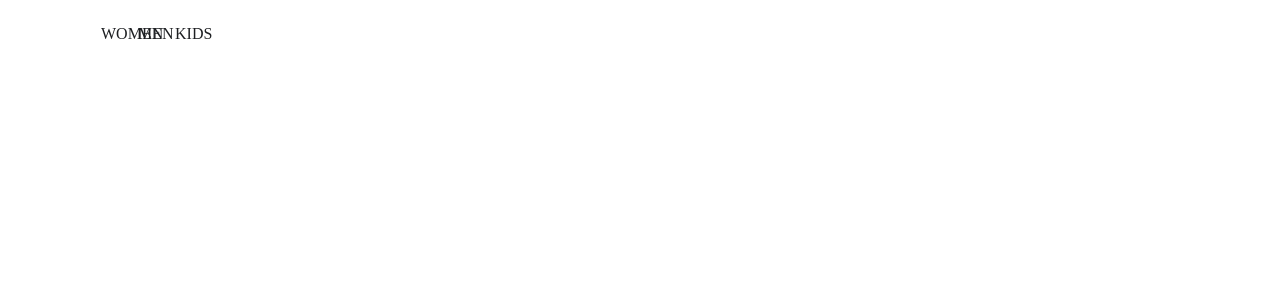
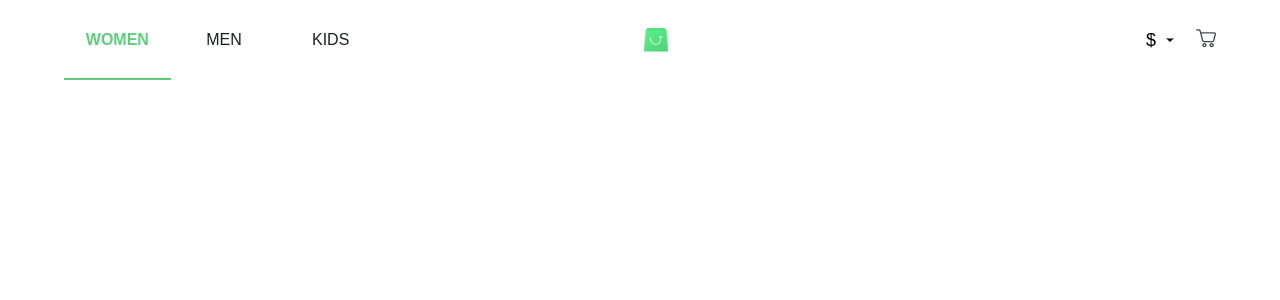
Before and after one commit to OmarAlSeddik/e-commerce-react-redux-graphql, a React (Create React App) app: page / in a window 1280 px wide. Shown: the top 300 px of the page. Built offline with nearby package versions, Linux system fonts and the light colour scheme.

Commit message:
Finished the Header's Static Design

```diff
--- a/src/App.js
+++ b/src/App.js
@@ -2,7 +2,7 @@ import { createGlobalStyle, css } from "styled-components";
 import Header from "./components/Header";
 
 const GlobalStyles = createGlobalStyle`${css`
-  @import url("https://fonts.googleapis.com/css2?family=Raleway&display=swap");
+  @import url("https://fonts.googleapis.com/css2?family=Raleway:wght@400;600&display=swap");
 
   :root {
     --c-primary: #5ece7b;
@@ -19,6 +19,7 @@ const GlobalStyles = createGlobalStyle`${css`
 
   body {
     min-height: 100vh;
+    background-color: #fff;
   }
 `}`;
 
--- a/src/components/Header/Cart.js
+++ b/src/components/Header/Cart.js
@@ -1,5 +1,38 @@
+import styled from "styled-components";
+
+const StyledCart = styled.button`
+  background-color: white;
+  cursor: pointer;
+
+  .cart-icon {
+    width: 1.25rem;
+    height: 1.1875rem;
+  }
+`;
+
 const Cart = () => {
-  return;
+  return (
+    <StyledCart>
+      <svg
+        className="cart-icon"
+        viewBox="0 0 20 19"
+        xmlns="http://www.w3.org/2000/svg"
+      >
+        <path
+          d="M19.5613 3.87359C19.1822 3.41031 18.5924 3.12873 17.9821 3.12873H5.15889L4.75914 1.63901C4.52718 0.773016 3.72769 0.168945 2.80069 0.168945H0.653099C0.295301 0.168945 0 0.450523 0 0.793474C0 1.13562 0.294459 1.418 0.653099 1.418H2.80069C3.11654 1.418 3.39045 1.61936 3.47434 1.92139L6.04306 11.7077C6.27502 12.5737 7.07451 13.1778 8.00152 13.1778H16.4028C17.3289 13.1778 18.1507 12.5737 18.3612 11.7077L19.9405 5.50575C20.0877 4.941 19.9619 4.33693 19.5613 3.87365L19.5613 3.87359ZM18.6566 5.22252L17.0773 11.4245C16.9934 11.7265 16.7195 11.9279 16.4036 11.9279H8.00154C7.68569 11.9279 7.41178 11.7265 7.32789 11.4245L5.49611 4.39756H17.983C18.1936 4.39756 18.4042 4.49824 18.5308 4.65948C18.6567 4.81994 18.7192 5.0213 18.6567 5.22266L18.6566 5.22252Z"
+          fill="#43464E"
+        />
+        <path
+          d="M8.44437 13.9814C7.2443 13.9814 6.25488 14.9276 6.25488 16.0751C6.25488 17.2226 7.24439 18.1688 8.44437 18.1688C9.64445 18.1696 10.6339 17.2234 10.6339 16.0757C10.6339 14.928 9.64436 13.9812 8.44437 13.9812V13.9814ZM8.44437 16.9011C7.9599 16.9011 7.58071 16.5385 7.58071 16.0752C7.58071 15.6119 7.9599 15.2493 8.44437 15.2493C8.92885 15.2493 9.30804 15.6119 9.30804 16.0752C9.30722 16.5188 8.90748 16.9011 8.44437 16.9011Z"
+          fill="#43464E"
+        />
+        <path
+          d="M15.6875 13.9814C14.4875 13.9814 13.498 14.9277 13.498 16.0752C13.498 17.2226 14.4876 18.1689 15.6875 18.1689C16.8875 18.1689 17.877 17.2226 17.877 16.0752C17.8565 14.9284 16.8875 13.9814 15.6875 13.9814ZM15.6875 16.9011C15.2031 16.9011 14.8239 16.5385 14.8239 16.0752C14.8239 15.612 15.2031 15.2493 15.6875 15.2493C16.172 15.2493 16.5512 15.612 16.5512 16.0752C16.5512 16.5188 16.1506 16.9011 15.6875 16.9011Z"
+          fill="#43464E"
+        />
+      </svg>
+    </StyledCart>
+  );
 };
 
 export default Cart;
--- a/src/components/Header/Currency.js
+++ b/src/components/Header/Currency.js
@@ -1,5 +1,51 @@
+import styled from "styled-components";
+
+const StyledCurrency = styled.button`
+  display: flex;
+  align-items: center;
+  gap: 0.625rem;
+  background-color: #fff;
+  cursor: pointer;
+
+  .currency-icon {
+    font-size: 1.125rem;
+    font-weight: 500;
+    line-height: 160%;
+  }
+
+  .caret {
+    width: 0.5rem;
+    height: 0.25rem;
+    transition: transform 0.2s;
+  }
+
+  .caret-down {
+    transform: rotate(180deg);
+  }
+
+  .caret-up {
+    transform: rotate(0deg);
+  }
+`;
+
 const Currency = () => {
-  return;
+  return (
+    <StyledCurrency>
+      <div className="currency-icon">$</div>
+      <svg
+        className="caret caret-down"
+        viewBox="0 0 8 4"
+        xmlns="http://www.w3.org/2000/svg"
+      >
+        <path
+          d="M1 3.5L4 0.5L7 3.5"
+          stroke="black"
+          strokeLinecap="round"
+          strokeLinejoin="round"
+        />
+      </svg>
+    </StyledCurrency>
+  );
 };
 
 export default Currency;
--- a/src/components/Header/Logo.js
+++ b/src/components/Header/Logo.js
@@ -1,5 +1,16 @@
+import styled from "styled-components";
+
+const StyledLogo = styled.img`
+  position: absolute;
+  left: 50%;
+  width: 2rem;
+  height: 2rem;
+  margin: 0 auto;
+  cursor: pointer;
+`;
+
 const Logo = () => {
-  return;
+  return <StyledLogo src="logo.png" />;
 };
 
 export default Logo;
--- a/src/components/Header/Nav.js
+++ b/src/components/Header/Nav.js
@@ -1,65 +1,57 @@
 import styled from "styled-components";
 
 const StyledNav = styled.nav`
+  position: relative;
+  height: 100%;
   display: flex;
-  position: absolute;
-  left: 101px;
-  bottom: 0px;
-  width: 234px;
-  height: 56px;
+  align-items: center;
+  width: 20rem;
+  margin-right: auto;
 
-  & > * {
-    width: 37px;
-    height: 20px;
-
-    font-family: "Raleway";
-    font-style: normal;
-    font-weight: 400;
-    font-size: 16px;
-    line-height: 120%;
-    /* identical to box height, or 19px */
-
-    display: flex;
-    align-items: center;
+  .item {
+    flex: 1;
+    padding: 0 1rem;
+    line-height: 1.2rem;
+    cursor: pointer;
+    color: var(--c-text);
     text-align: center;
-    text-transform: uppercase;
-
-    color: #1d1f22;
-
-    flex: none;
-    order: 0;
-    flex-grow: 0;
   }
 
-  & > *.active {
-    width: 65px;
-    height: 20px;
+  .item-active {
+    color: var(--c-primary);
+    font-weight: 600;
+  }
 
-    font-family: "Raleway";
-    font-style: normal;
-    font-weight: 600;
-    font-size: 16px;
-    line-height: 120%;
+  .indicator {
+    position: absolute;
+    content: "";
+    width: 33.333%;
+    height: 2px;
+    bottom: 0;
+    background-color: var(--c-primary);
+    transition: left 0.2s;
+  }
 
-    display: flex;
-    align-items: center;
-    text-align: center;
-    text-transform: uppercase;
+  .indicator-1 {
+    left: 0;
+  }
 
-    color: var(--c-primary);
+  .indicator-2 {
+    left: 33.333%;
+  }
 
-    flex: none;
-    order: 0;
-    flex-grow: 0;
+  .indicator-3 {
+    left: 66.667%;
   }
 `;
 
 const Nav = () => {
   return (
     <StyledNav>
-      <div>WOMEN</div>
-      <div>MEN</div>
-      <div>KIDS</div>
+      <div className="item item-active">WOMEN</div>
+      <div className="item">MEN</div>
+      <div className="item">KIDS</div>
+      <div className="indicator indicator-1" />
     </StyledNav>
   );
 };
--- a/src/components/Header/index.js
+++ b/src/components/Header/index.js
@@ -6,12 +6,12 @@ import Nav from "./Nav";
 
 const StyledHeader = styled.header`
   position: absolute;
-  top: 0;
-  left: 0;
   display: flex;
   align-items: center;
+  gap: 1.375rem;
   height: 5rem;
   width: 100%;
+  padding: 0 5%;
 `;
 
 const Header = () => {
```
